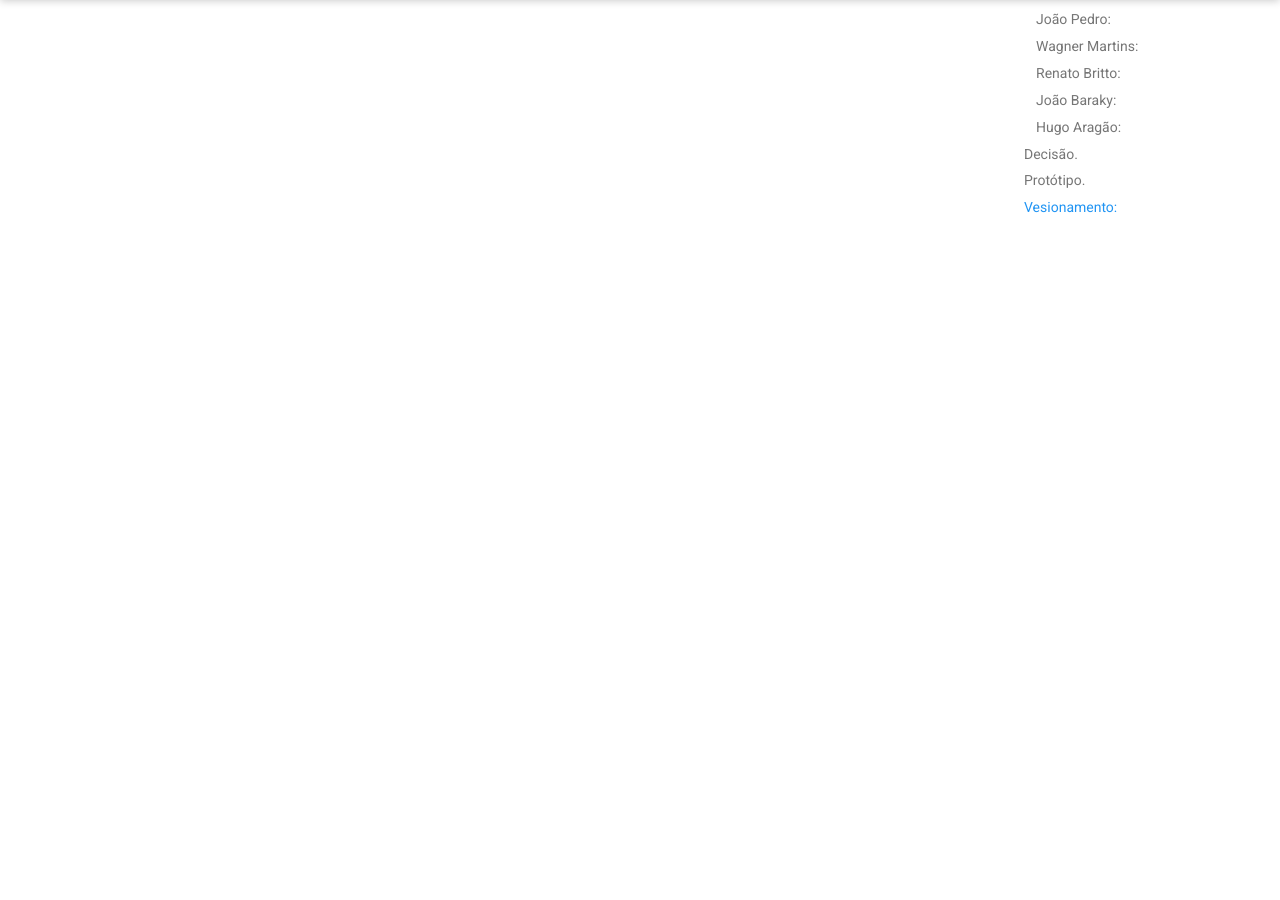
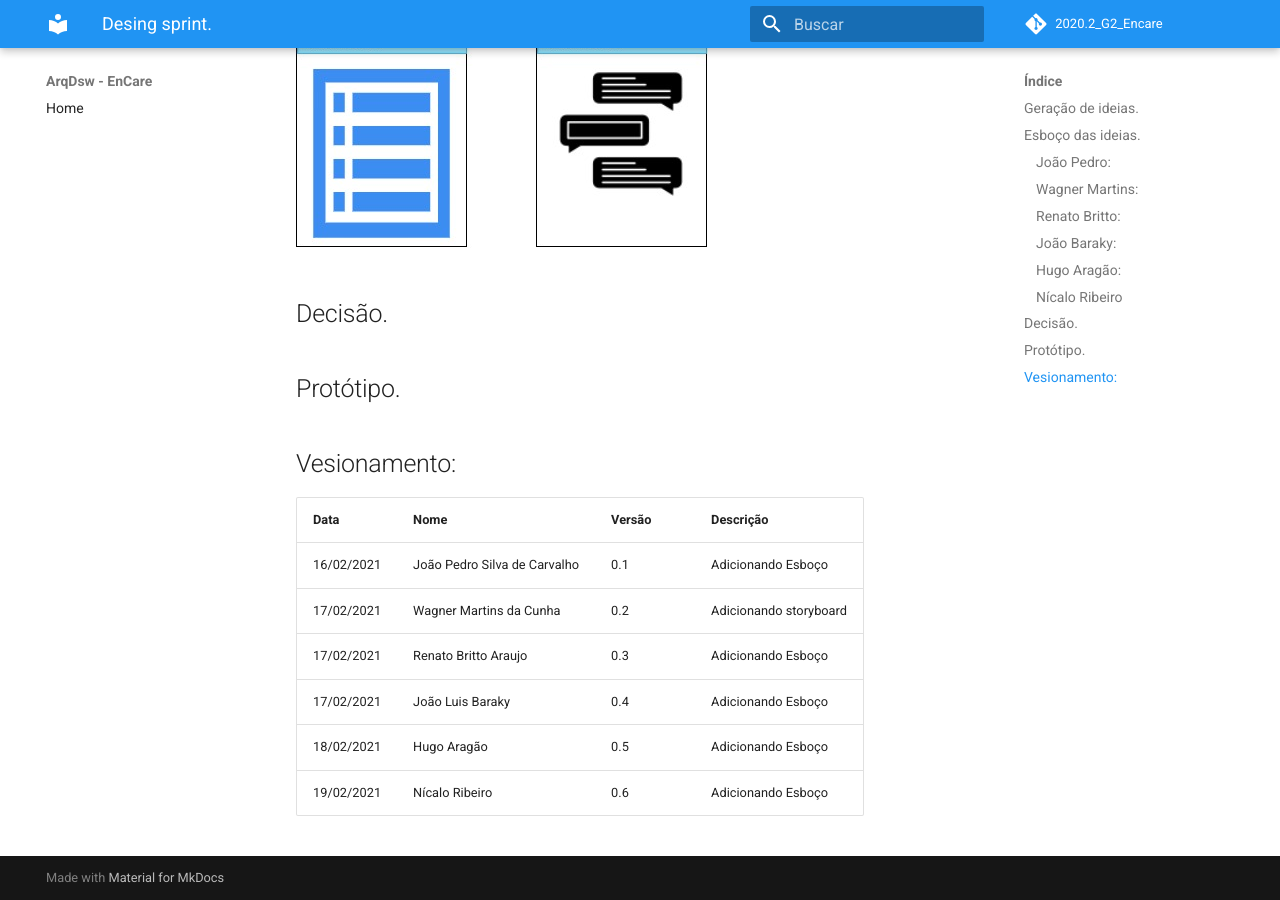
Before and after one commit to UnBArqDsw2020-2/2020.2_G2_Encare, an MkDocs documentation site: the page built from docs/Design sprint.md, in a window 1280 px wide and 900 px high, scrolled down 4976 px. Built offline with MkDocs 1.6.1 and Material for MkDocs 9.7.7, drawn with Linux system fonts in a browser that asks for light colours; comment, search, counter and statistics services are not loaded.

Commit message:
[#11] Adicao do esboco

```diff
--- a/docs/Design sprint.md
+++ b/docs/Design sprint.md
@@ -16,6 +16,9 @@
 ### Hugo Aragão:
 ![Esboço Hugo](imagens/esboco_Hugo.jpg)
 
+### Nícalo Ribeiro
+![Esboço Nícalo](imagens/esboco_nicalo.jpg)
+
 ## Decisão.
 ## Protótipo.
 ## Vesionamento:
@@ -26,3 +29,4 @@
 | 17/02/2021 | Renato Britto Araujo | 0.3 | Adicionando Esboço |
 | 17/02/2021 | João Luis Baraky | 0.4 | Adicionando Esboço |
 | 18/02/2021 | Hugo Aragão | 0.5 | Adicionando Esboço |
+| 19/02/2021 | Nícalo Ribeiro | 0.6 | Adicionando Esboço |
```
Also changed, not shown: docs/imagens/esboco_nicalo.jpg (added).
